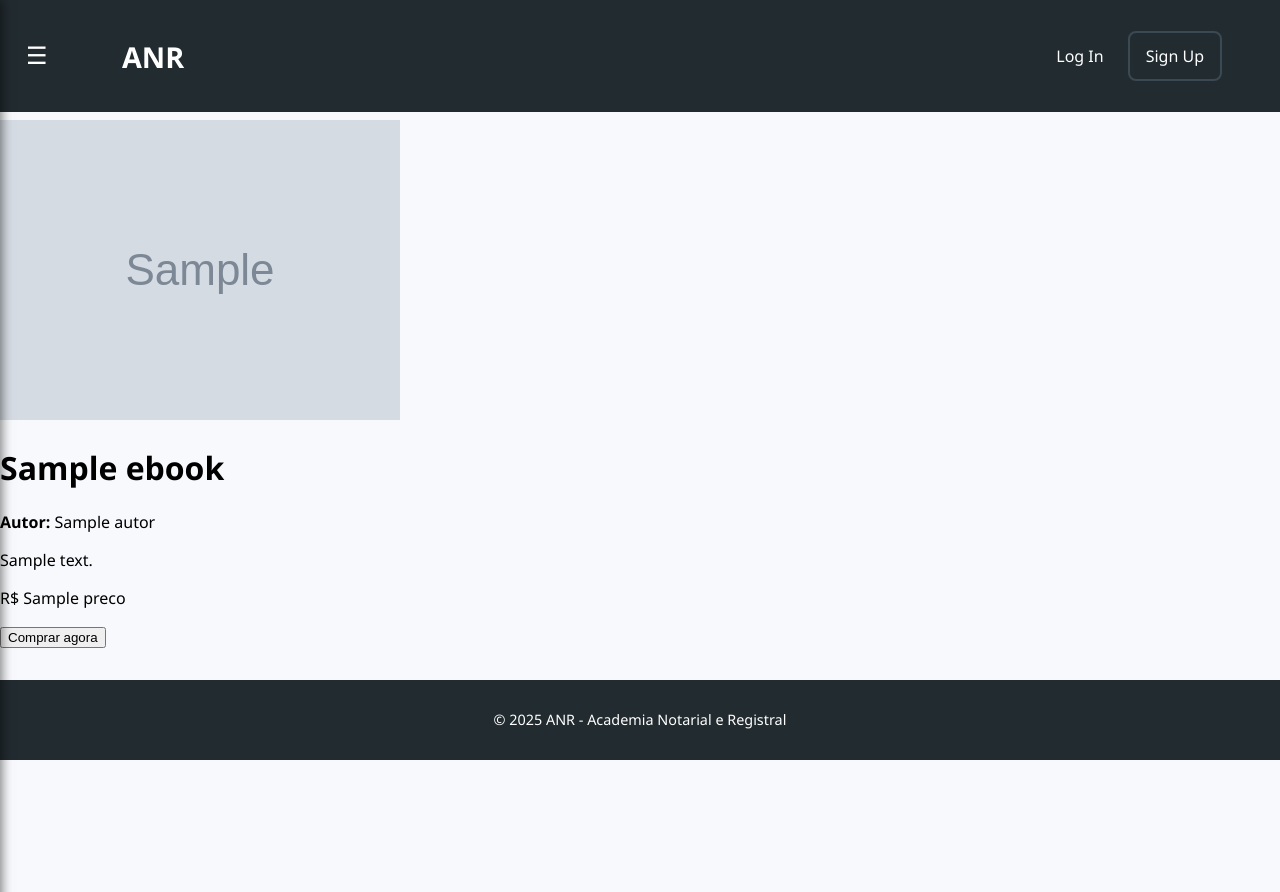
After one commit to Arthurestak/ProjetoANR-Site, a Node server app: template views/ebookDetalhes.ejs in a window 1280 px wide. The commit adds this page. Run offline with Node 20, Linux system fonts and the light colour scheme; the template is opened without the code that fills it: most values are stand-ins (such as "Sample title", 1, 10 or a date in 2020); grey boxes marked "Sample" are stand-in pictures.

```diff
--- /dev/null
+++ b/public/headerfooter.css
@@ -0,0 +1,173 @@
+/* HEADER */
+header {
+    background-color: #222b30;
+    color: #ffffff;
+    padding: 1rem 2rem;
+    display: flex;
+    justify-content: center;
+    position: fixed;
+    width: 100%;
+    z-index: 1000
+}
+
+/* CONTEÚDO DO HEADER */
+.header-content {
+    display: flex;
+    justify-content: space-between;
+    align-items: center;
+    width: 100%;
+    max-width: 1100px;
+    height: 80px;
+}
+
+/* HEADER ESQUERDA */
+.header-left h1 {
+    font-size: 1.8rem;
+    margin: 0;
+}
+
+.header-left a {
+    text-decoration: none;
+    color: #ffffff;
+}
+
+/* HEADER DIREITA (BOTÕES LOGIN e SIGNUP) */
+.header-right {
+    display: flex;
+    gap: 0.5rem;
+    align-items: center;
+}
+
+/* SIDEBAR */
+.sidebar {
+    position: fixed;
+    left: -250px; /* COMEÇA OCULTO (-250px PARA ESQUERDA) */
+    top: 0;
+    width: 250px;
+    height: 100vh;
+    background-color: #222b30;
+    box-shadow: 2px 0px 10px rgba(0, 0, 0, 0.5);
+    transition: left 0.3s ease;
+    display: flex;
+    flex-direction: column;
+    padding-top: 2rem;
+}
+
+.sidebar ul {
+    list-style: none;
+    padding: 0;
+}
+
+.sidebar ul li a {
+    text-decoration: none;
+    color: white;
+    font-size: 1rem;
+    display: block;
+    transition: background 0.3s ease;
+    padding: 0.75rem;
+    text-align: justify;
+    border: none;
+    border-width: 0.15rem;
+}
+
+.sidebar ul li a:hover {
+    background: #ffffff33;
+
+}
+
+/* BOTÃO DE ABRIR E FECHAR */
+.sidebar-toggle {
+    font-size: 1.5rem;
+    background: transparent;
+    border: none;
+    color: white;
+    cursor: pointer;
+    position: absolute;
+    left: 20px;
+}
+
+.close-sidebar {
+    font-size: 2rem;
+    background: none;
+    border: none;
+    color: white;
+    cursor: pointer;
+    position: absolute;
+    right: 20px;
+    top: 10px;
+}
+
+/* SIDEBAR ABERTO */
+.sidebar.active {
+    left: 0;
+}
+
+/* MENU CASCATA */
+.sidebar .nav-dropdown {
+    position: relative;
+    width: 100%;
+    padding: 0;
+    margin: 0;
+}
+
+.sidebar .dropdown-root {
+    list-style: none;
+    margin: 0;
+    padding: 0;
+}
+
+.sidebar .dropdown {
+    position: relative;
+    width: 100%;
+}
+
+.sidebar .dropdown-label {
+    display: block;
+    padding: 0.75rem;
+    color: white;
+    font-size: 1rem;
+    cursor: pointer;
+    transition: background 0.3s ease;
+    border: none;
+    background: none;
+    width: 100%;
+    text-align: left;
+}
+
+.sidebar .dropdown-label:hover {
+    background-color: rgba(255, 255, 255, 0.2);
+}
+
+.sidebar .dropdown-menu {
+    display: none;
+    flex-direction: column;
+    background-color: #2c343a;
+}
+
+.sidebar .dropdown-menu li a {
+    display: block;
+    padding: 0.75rem 1.25rem;
+    color: white;
+    text-decoration: none;
+    font-size: 0.95rem;
+    transition: background 0.3s ease;
+}
+
+.sidebar .dropdown-menu li a:hover {
+    background-color: rgba(255, 255, 255, 0.1);
+}
+
+/* CASCATA COM HOVER */
+.sidebar .dropdown:hover .dropdown-menu {
+    display: flex;
+}
+
+/* FOOTER */
+footer {
+    text-align: center;
+    padding: 1rem;
+    background-color: #222b30;
+    color: white;
+    font-size: 0.9rem;
+    margin-top: 2rem;
+}
--- a/public/materias.css
+++ b/public/materias.css
@@ -60,8 +60,6 @@
   color: #20263a;
 }
 
-
-
 .container{
   opacity: 0;
   transform: translateX(-50px);
@@ -86,6 +84,7 @@
 .hidden{
   visibility: hidden;
 }
+
 /* FOOTER */
 footer {
     text-align: center;
--- a/public/styles.css
+++ b/public/styles.css
@@ -2,46 +2,6 @@ body {
     margin: 0;
     font-family: 'Segoe UI', sans-serif;
     background-color: #f8f9fc;
-}
-
-/* HEADER */
-header {
-    background-color: #222b30;
-    color: #ffffff;
-    padding: 1rem 2rem;
-    display: flex;
-    justify-content: center;
-    position: fixed;
-    width: 100%;
-    z-index: 1000
-}
-
-/* CONTEÚDO DO HEADER */
-.header-content {
-    display: flex;
-    justify-content: space-between;
-    align-items: center;
-    width: 100%;
-    max-width: 1100px;
-    height: 80px;
-}
-
-/* HEADER ESQUERDA */
-.header-left h1 {
-    font-size: 1.8rem;
-    margin: 0;
-}
-
-.header-left a {
-    text-decoration: none;
-    color: #ffffff;
-}
-
-/* HEADER DIREITA (BOTÕES LOGIN e SIGNUP) */
-.header-right {
-    display: flex;
-    gap: 0.5rem;
-    align-items: center;
 }
 
 /* BOTÃO DE LOGIN */
@@ -72,70 +32,6 @@ header {
 
 .btn-signup:hover {
     background-color: #3b4952;
-}
-
-/* SIDEBAR */
-.sidebar {
-    position: fixed;
-    left: -250px; /* COMEÇA OCULTO (-250px PARA ESQUERDA) */
-    top: 0;
-    width: 250px;
-    height: 100vh;
-    background-color: #222b30;
-    box-shadow: 2px 0px 10px rgba(0, 0, 0, 0.5);
-    transition: left 0.3s ease;
-    display: flex;
-    flex-direction: column;
-    padding-top: 2rem;
-}
-
-.sidebar ul {
-    list-style: none;
-    padding: 0;
-}
-
-.sidebar ul li a {
-    text-decoration: none;
-    color: white;
-    font-size: 1rem;
-    display: block;
-    transition: background 0.3s ease;
-    padding: 0.75rem;
-    text-align: justify;
-    border: none;
-    border-width: 0.15rem;
-}
-
-.sidebar ul li a:hover {
-    background: #ffffff33;
-
-}
-
-/* BOTÃO DE ABRIR E FECHAR */
-.sidebar-toggle {
-    font-size: 1.5rem;
-    background: transparent;
-    border: none;
-    color: white;
-    cursor: pointer;
-    position: absolute;
-    left: 20px;
-}
-
-.close-sidebar {
-    font-size: 2rem;
-    background: none;
-    border: none;
-    color: white;
-    cursor: pointer;
-    position: absolute;
-    right: 20px;
-    top: 10px;
-}
-
-/* SIDEBAR ABERTO */
-.sidebar.active {
-    left: 0;
 }
 
 /* MAIN */
@@ -214,13 +110,3 @@ main {
 .btn-start:hover {
     background-color: #141a1d;
 }
-
-/* FOOTER */
-footer {
-    text-align: center;
-    padding: 1rem;
-    background-color: #222b30;
-    color: white;
-    font-size: 0.9rem;
-    margin-top: 2rem;
-}
--- a/routes.js
+++ b/routes/materiasRoutes.js
@@ -1,4 +1,4 @@
-const materiasController = require('./controllers/materiasController');
+const materiasController = require('../controllers/materiasController');
 const express = require('express');
 const router = express.Router();
 
@@ -8,5 +8,4 @@ router.get('/questao/:id_content/:id_question', materiasController.questionScree
 router.post('/answer',  materiasController.answerTretment);
 router.post('/change/:id', materiasController.indexQuestion)
 
-
 module.exports = router;
--- /dev/null
+++ b/views/ebookDetalhes.ejs
@@ -0,0 +1,29 @@
+<!DOCTYPE html>
+<html lang="pt-BR">
+<head>
+    <meta charset="UTF-8" />
+    <meta name="viewport" content="width=device-width, initial-scale=1.0" />
+    <title><%= ebook.titulo %> | Ebook ANR</title>
+    <link rel="stylesheet" href="/styles.css"/>
+    <link rel="stylesheet" href="/headerfooter.css" />
+    <link rel="stylesheet" href="/ebook-detalhes.css" />
+    <link rel="shortcut icon" href="/images/ANR LogoPequena.webp" type="image/x-icon" />
+</head>
+<body>
+    <%- include('./partials/header.ejs') %>
+
+    <main>
+        <div class="ebook-detail">
+            <img src="/images/<%= ebook.imagem %>" alt="Capa do ebook <%= ebook.titulo %>" />
+            <h1><%= ebook.titulo %></h1>
+            <p><strong>Autor:</strong> <%= ebook.autor %></p>
+            <p><%= ebook.descricao %></p>
+            <p class="price">R$ <%= ebook.preco %></p>
+            <button class="btn-buy">Comprar agora</button>
+        </div>
+    </main>
+
+    <%- include('./partials/footer.ejs') %>
+    <script src="/scripts/script.js"></script>
+</body>
+</html>
--- a/views/index.ejs
+++ b/views/index.ejs
@@ -6,6 +6,7 @@
     <link rel="shortcut icon" href="/images/ANR LogoPequena.webp" type="image/x-icon">
     <title>ANR - Academia Notarial e Registral</title>
     <link rel="stylesheet" href="/styles.css">
+    <link rel="stylesheet" href="/headerfooter.css">
 </head>
 <body>
     <%- include('./partials/header.ejs') %>
--- a/views/login.ejs
+++ b/views/login.ejs
@@ -6,6 +6,7 @@
     <title>Login - ANR</title>
     <link rel="stylesheet" href="/signlogin.css">
     <link rel="stylesheet" href="/styles.css">
+    <link rel="stylesheet" href="/headerfooter.css">
     <link rel="shortcut icon" href="/images/ANR LogoPequena.webp" type="image/x-icon">
 </head>
 <body>
--- a/views/partials/header.ejs
+++ b/views/partials/header.ejs
@@ -10,6 +10,18 @@
                 <li><a href="/">Home</a></li>
                 <li><a href="/avisos">Avisos</a></li>
                 <li><a href="/materias">Matérias</a></li>
+                <!-- MENU CASCATA PRODUTOS -->
+                <nav class="nav-dropdown">
+                    <ul class="dropdown-root">
+                        <li class="dropdown">
+                            <span class="dropdown-label">Produtos ▾</span>
+                            <ul class="dropdown-menu">
+                                <li><a href="/codigoComentado">Código Comentado</a></li>
+                                <li><a href="/ebook">Ebook</a></li>
+                            </ul>
+                        </li>
+                    </ul>
+                </nav>
                 <li><a href="/contato">Contato</a></li>
             </ul>
         </div>
--- a/views/signup.ejs
+++ b/views/signup.ejs
@@ -6,6 +6,7 @@
     <title>Cadastro - ANR</title>
     <link rel="stylesheet" href="/signlogin.css">
     <link rel="stylesheet" href="/styles.css">
+    <link rel="stylesheet" href="/headerfooter.css">
     <link rel="shortcut icon" href="/images/ANR LogoPequena.webp" type="image/x-icon">
 </head>
 <body>
```
Also changed, not shown: controllers/ebookController.js (added, +50 -0 lines), public/ebookDetalhes.css (added, +51 -0 lines), routes/ebookRoutes.js (added, +8 -0 lines), server.js (+37 -29 lines), views/codigoComentado.ejs (added, +25 -0 lines), views/ebook.ejs (added, +38 -0 lines). Lines whose indentation alone changed are shown as unchanged.
